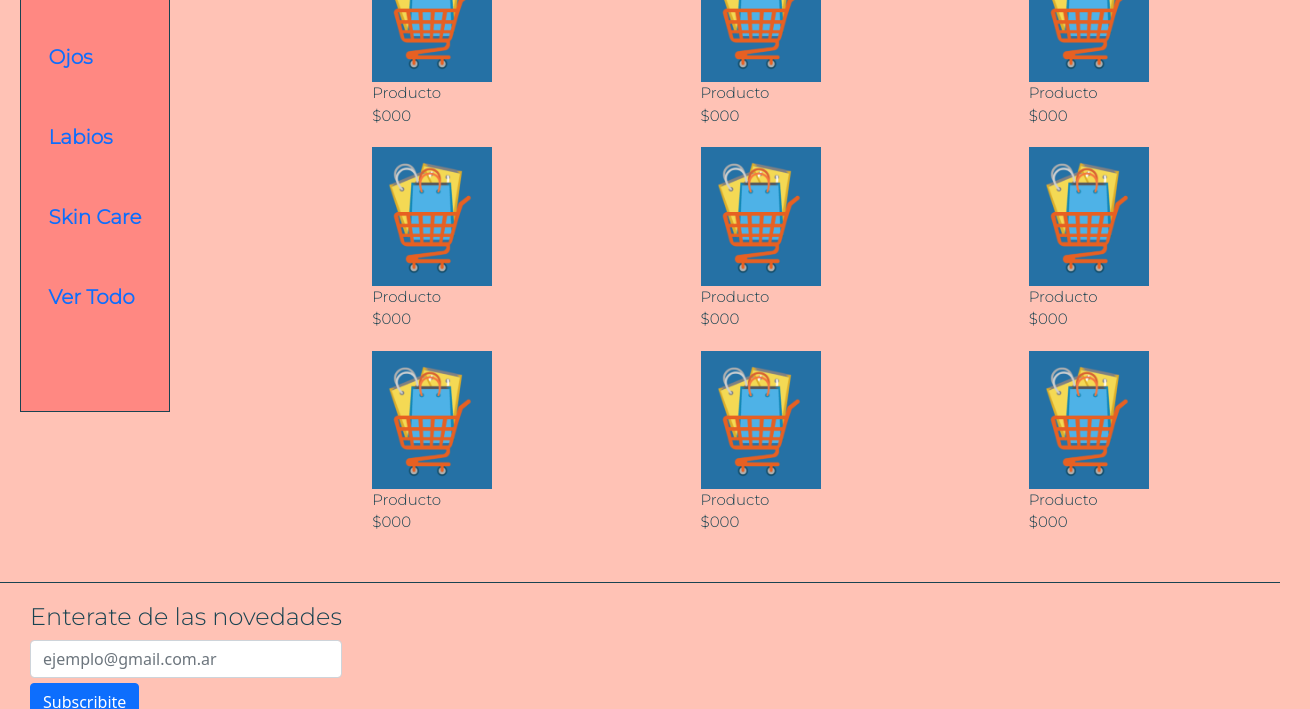
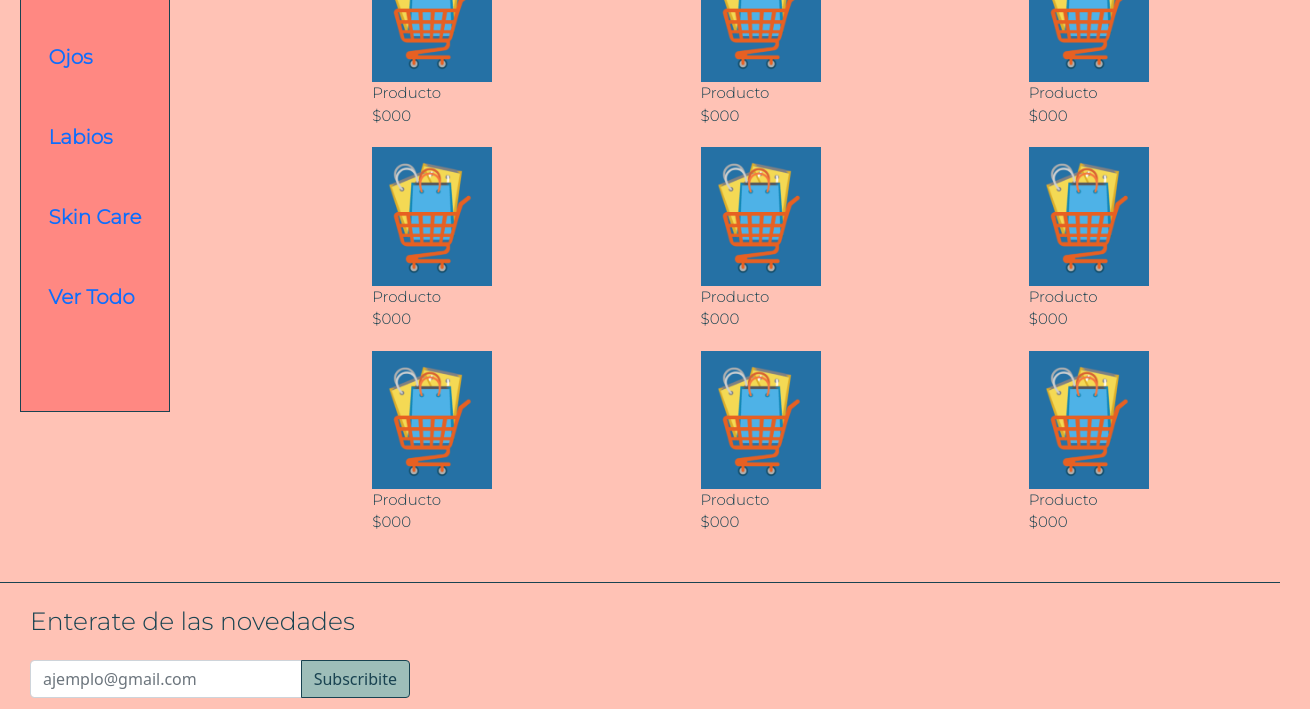
Before and after one commit to Seridelta/Kirei, a plain HTML site: page Secciones/Tienda.html in a window 1280 px wide. Shown: the part 469-1178 px from the top of the page, 1310 px wide, since content can reach past the window. Drawn offline with nearby package versions, Linux system fonts and the light colour scheme.

Commit message:
Se agregó SASS

```diff
--- a/Estilos/contacto.css
+++ b/Estilos/contacto.css
@@ -55,17 +55,17 @@ html {
 footer {
   border-top: 1px solid #194351;
 }
+.newsletter__titulo {
+  font-family: "Montserrat", sans-serif;
+  color: #194351;
+  font-size: 25px;
+  margin-top: 20px;
+  margin-left: 30px;
+}
 .newsletter {
   margin-top: 20px;
   margin-left: 30px;
-  display: inline-block;
-}
-.newsletter__titulo {
-  font-family: "Montserrat", sans-serif;
-  color: #194351;
-}
-.newsletter__boton {
-  padding-top: 5px;
+  padding-right: 900px;
 }
 .redes {
   display: inline;
@@ -99,3 +99,8 @@ legend {
 .input {
   margin-bottom: 40px;
 }
+.btn-blue {
+  background-color: #9ebeb9;
+  color: #194351;
+  border: 1px solid #194351;
+}
--- a/Estilos/galeria.css
+++ b/Estilos/galeria.css
@@ -69,20 +69,25 @@ html {
 footer {
   border-top: 1px solid #194351;
 }
+.newsletter__titulo {
+  font-family: "Montserrat", sans-serif;
+  color: #194351;
+  font-size: 25px;
+  margin-top: 20px;
+  margin-left: 30px;
+}
 .newsletter {
   margin-top: 20px;
   margin-left: 30px;
-  display: inline-block;
-}
-.newsletter__titulo {
-  font-family: "Montserrat", sans-serif;
-  color: #194351;
-}
-.newsletter__boton {
-  padding-top: 5px;
+  padding-right: 900px;
 }
 .redes {
   display: inline;
   margin-left: 1250px;
   padding-bottom: 20px;
 }
+.btn-blue {
+  background-color: #9ebeb9;
+  color: #194351;
+  border: 1px solid #194351;
+}
--- a/Estilos/servicios.css
+++ b/Estilos/servicios.css
@@ -152,20 +152,25 @@ html {
 footer {
   border-top: 1px solid #194351;
 }
+.newsletter__titulo {
+  font-family: "Montserrat", sans-serif;
+  color: #194351;
+  font-size: 25px;
+  margin-top: 20px;
+  margin-left: 30px;
+}
 .newsletter {
   margin-top: 20px;
   margin-left: 30px;
-  display: inline-block;
-}
-.newsletter__titulo {
-  font-family: "Montserrat", sans-serif;
-  color: #194351;
-}
-.newsletter__boton {
-  padding-top: 5px;
+  padding-right: 900px;
 }
 .redes {
   display: inline;
-  margin-left: 1250px;
+  margin-left: 1200px;
   padding-bottom: 20px;
 }
+.btn-blue {
+  background-color: #9ebeb9;
+  color: #194351;
+  border: 1px solid #194351;
+}
--- a/Estilos/tienda.css
+++ b/Estilos/tienda.css
@@ -84,9 +84,17 @@ html {
   grid-area: 1 / 3 / 2 / 4;
   padding-top: 60px;
 }
+.btn-blue {
+  background-color: #9ebeb9;
+  color: #194351;
+  border: 1px solid #194351;
+}
 .div3 {
   grid-area: 1 / 4 / 2 / 5;
   padding-top: 60px;
+}
+.buscador {
+  padding-right: 15px;
 }
 .div4 {
   grid-area: 2 / 2 / 3 / 3;
@@ -156,17 +164,17 @@ html {
 footer {
   border-top: 1px solid #194351;
 }
+.newsletter__titulo {
+  font-family: "Montserrat", sans-serif;
+  color: #194351;
+  font-size: 25px;
+  margin-top: 20px;
+  margin-left: 30px;
+}
 .newsletter {
   margin-top: 20px;
   margin-left: 30px;
-  display: inline-block;
-}
-.newsletter__titulo {
-  font-family: "Montserrat", sans-serif;
-  color: #194351;
-}
-.newsletter__boton {
-  padding-top: 5px;
+  padding-right: 900px;
 }
 .redes {
   display: inline;
--- a/Secciones/Tienda.html
+++ b/Secciones/Tienda.html
@@ -64,14 +64,30 @@
               <a class="nav-link" href="#">Ver Todo</a>
             </nav>
             </div>
-        <div class="div2"> <form action="filtrar">
+        <div class="div2">
+          <!-- <form action="filtrar">
           <select name="filtro"><option value="Filtrar">Filtrar por</option>
             <option value="Menor">Menor Precio</option>
             <option value="Mayor">Mayor Precio</option>
-
-          </select></form> </div>
-        <div class="div3"> <form action="Buscar"><input type="search" name="Buscar">
-          <input type="button" value="Buscar" placeholder="Quue estas buscando"></form> </div>
+          </select></form>  -->
+          <div class="btn-group">
+            <button class="btn btn-blue btn-sm dropdown-toggle" type="button" data-bs-toggle="dropdown" aria-expanded="false">
+              Filtrar por
+            </button>
+            <ul class="dropdown-menu">
+              <li><a class="dropdown-item" href="#">Mayor Precio</a></li>
+              <li><a class="dropdown-item" href="#">Menor Precio</a></li>
+            </ul>
+          </div>
+        </div>
+        <div class="div3">
+          <!-- <form action="Buscar"><input type="search" name="Buscar">
+          <input type="button" value="Buscar" placeholder="Quue estas buscando"></form>  -->
+          <div class="input-group mb-3 buscador">
+            <input type="text" class="form-control" placeholder="Que estas buscando" aria-label="Recipient's username" aria-describedby="button-addon2">
+            <button class="btn btn-blue" type="button" id="button-addon2">Buscar</button>
+          </div>
+        </div>
         <div class="div4"> <img src="../Imagenes/Producto.png" alt="Producto" width="120px" height="auto"> <br> Producto <br> $000 </div>
         <div class="div5"><img src="../Imagenes/Producto.png" alt="Producto" width="120px" height="auto"><br> Producto <br> $000 </div>
         <div class="div6"><img src="../Imagenes/Producto.png" alt="Producto" width="120px" height="auto"><br> Producto <br> $000 </div>
@@ -83,20 +99,11 @@
         <div class="div12"><img src="../Imagenes/Producto.png" alt="Producto" width="120px" height="auto"><br> Producto <br> $000 </div>
         </div> <br><br>
       <footer>
-        <form class="newsletter">
-          <label for="Newsletter">
-            <h4 class="newsletter__titulo">Enterate de las novedades</h4></label
-          ><br />
-          <input
-            type="email"
-            name="mail"
-            placeholder="ejemplo@gmail.com.ar"
-            class="form-control"
-          />
-          <div class="newsletter__boton">
-            <button class="btn btn-primary">Subscribite</button>
-          </div>
-        </form>
+        <p class="newsletter__titulo">Enterate de las novedades</p>
+        <div class="input-group mb-3 newsletter">
+          <input type="text" class="form-control" placeholder="ajemplo@gmail.com" aria-label="Recipient's username" aria-describedby="button-addon2">
+          <button class="btn btn-blue" type="button" id="button-addon2">Subscribite</button>
+        </div>
 
         <div class="redes">
           <a href="http://instagram.com" target="_blank"
--- /dev/null
+++ b/sass/index.scss
@@ -0,0 +1,118 @@
+$azul: #194351;
+$oper1: 5px;
+* {
+  margin: 0;
+  padding: 0;
+}
+
+/* logo */
+.logo {
+  margin-left: $oper1 * 3;
+  margin-top: $oper1 * 3;
+}
+/* navegacion */
+a {
+  text-decoration: none;
+}
+h1 a {
+  font-size: $oper1 * 12;
+  font-family: "Montserrat", sans-serif;
+  font-weight: 300;
+  text-transform: uppercase;
+}
+.menu {
+  background-color: #9ebeb9;
+  padding: $oper1 * 2;
+  border-top: 1px solid $azul;
+  border-bottom: 1px solid $azul;
+  &__nav {
+    display: flex;
+    justify-content: space-evenly;
+    &--link {
+      font-size: $oper1 * 3;
+      color: $azul;
+      font-weight: bolder;
+      font-family: "Montserrat", sans-serif;
+      font-weight: 250;
+      text-transform: uppercase;
+    }
+    &--link:hover {
+      color: white;
+    }
+  }
+}
+
+/* body */
+body {
+  background-color: #ffc2b5;
+}
+
+body,
+html {
+  height: 100%;
+}
+
+/* footer */
+
+footer {
+  border-top: 1px solid $azul;
+}
+.newsletter__titulo {
+  font-family: "Montserrat", sans-serif;
+  color: $azul;
+  font-size: 25px;
+  margin-top: 20px;
+  margin-left: 30px;
+}
+.newsletter {
+  margin-top: 20px;
+  margin-left: 30px;
+  padding-right: 900px;
+}
+.redes {
+  display: inline;
+  margin-left: 1250px;
+  padding-bottom: 20px;
+}
+
+/* carousel */
+.carousel-item {
+  height: 500px;
+  min-height: 300px;
+}
+.carousel-item::before {
+  content: "";
+  position: absolute;
+  top: 0;
+  left: 0;
+  bottom: 0;
+  right: 0;
+  background: #000;
+  opacity: 0.4;
+}
+.img__carousel {
+  width: 100%;
+  height: 100%;
+  object-fit: cover;
+  object-position: center;
+}
+.carousel-caption {
+  bottom: 130px;
+}
+.button__link {
+  color: white;
+}
+.carousel__titulo {
+  font-family: "Montserrat", sans-serif;
+  font-size: 40px;
+  font-weight: 300;
+  margin-bottom: 40px;
+}
+.kirei {
+  font-size: 70px;
+}
+.btn-blue {
+  background-color: #9ebeb9;
+  color: $azul;
+  border: 1px solid $azul;
+}
```
Also changed, not shown: Secciones/Contacto.html (+6 -16 lines), Secciones/Galeria.html (+5 -14 lines), Secciones/Servicios.html (+8 -16 lines), index.html (+11 -26 lines), Estilos/index.css.
